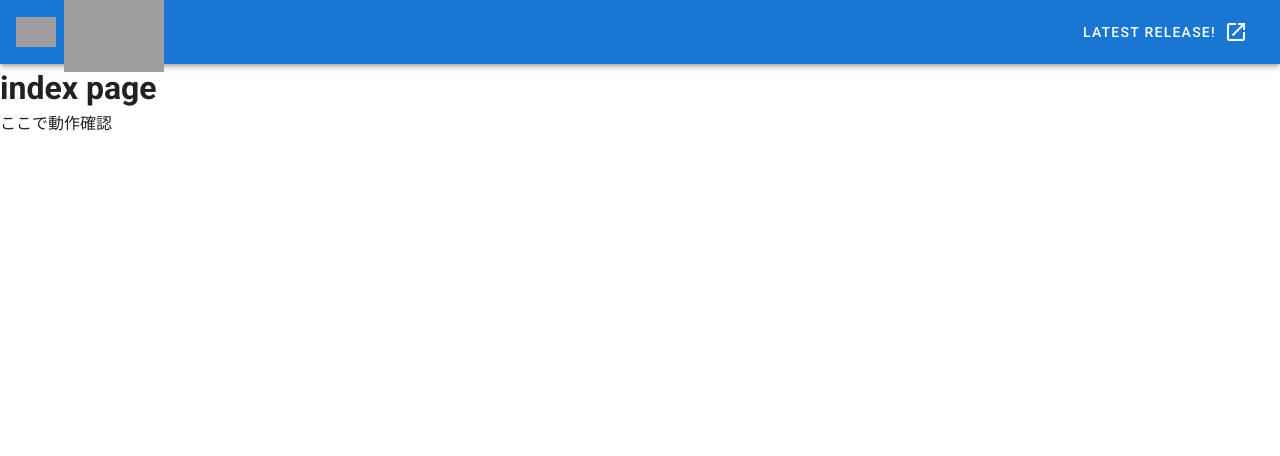
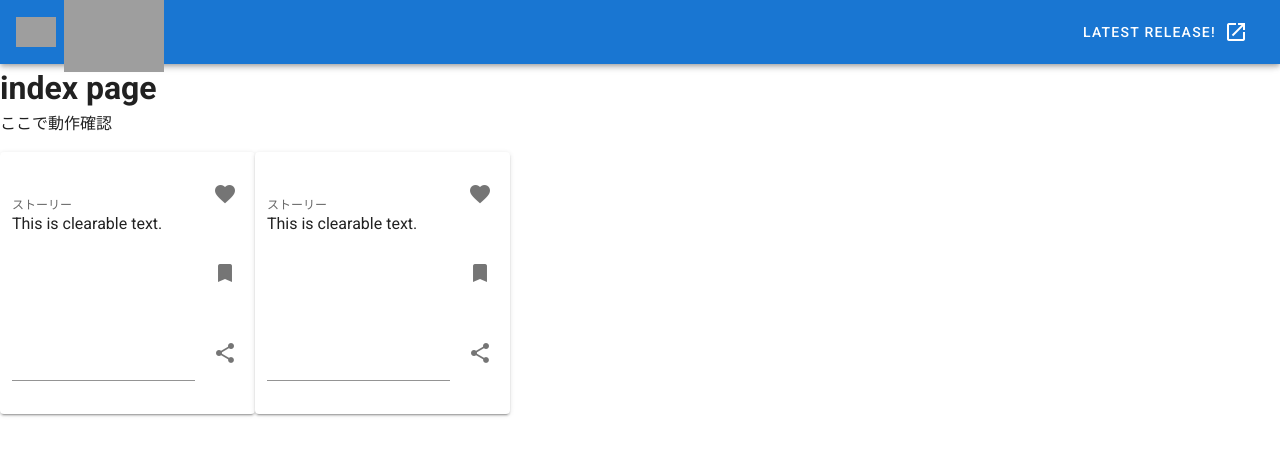
Before and after one commit to SekiIkuko/scrum_board, a Vue app: page / in a window 1280 px wide. Shown: the top 456 px of the page. Built offline with nearby package versions, Linux system fonts and the light colour scheme; grey boxes are pictures that could not be loaded.

Commit message:
付箋用のv-cardを作成

```diff
--- /dev/null
+++ b/src/components/sticky.vue
@@ -0,0 +1,51 @@
+<template>
+  <v-card class="d-inline-block mx-auto">
+    <v-container>
+      <v-row justify="space-between">
+        <v-col cols="auto">
+          <v-textarea
+            height="200"
+            width="200"
+            no-resize
+            label="ストーリー"
+            value="This is clearable text."
+          ></v-textarea>
+        </v-col>
+
+        <v-col
+          cols="auto"
+          class="text-center pl-0"
+        >
+          <v-row
+            class="flex-column ma-0 fill-height"
+            justify="center"
+          >
+            <v-col class="px-0">
+              <v-btn icon>
+                <v-icon>mdi-heart</v-icon>
+              </v-btn>
+            </v-col>
+
+            <v-col class="px-0">
+              <v-btn icon>
+                <v-icon>mdi-bookmark</v-icon>
+              </v-btn>
+            </v-col>
+
+            <v-col class="px-0">
+              <v-btn icon>
+                <v-icon>mdi-share-variant</v-icon>
+              </v-btn>
+            </v-col>
+          </v-row>
+        </v-col>
+      </v-row>
+    </v-container>
+  </v-card>
+</template>
+
+<script>
+export default {
+  name: 'Sticky'
+}
+</script>
--- a/src/views/index.vue
+++ b/src/views/index.vue
@@ -2,5 +2,17 @@
   <div class="about">
     <h1>index page</h1>
     <p>ここで動作確認</p>
+    <Sticky />
+    <Sticky />
   </div>
 </template>
+
+<script>
+import Sticky from '@/components/sticky.vue'
+export default {
+  name: 'index',
+  components: {
+    Sticky
+  }
+}
+</script>
```
